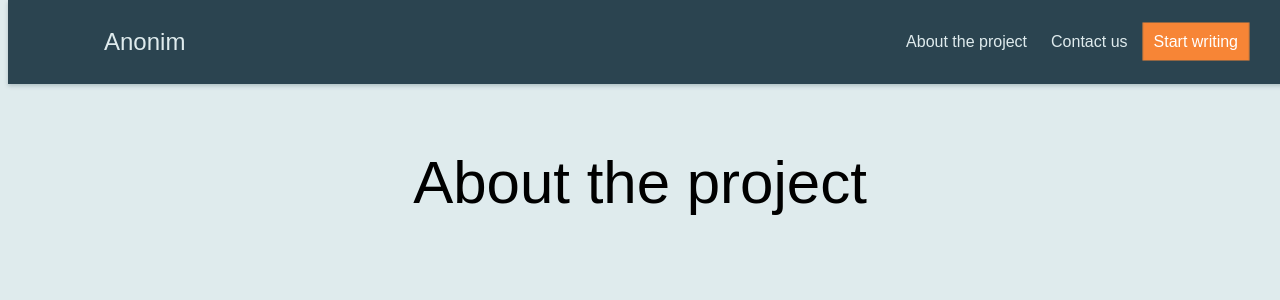
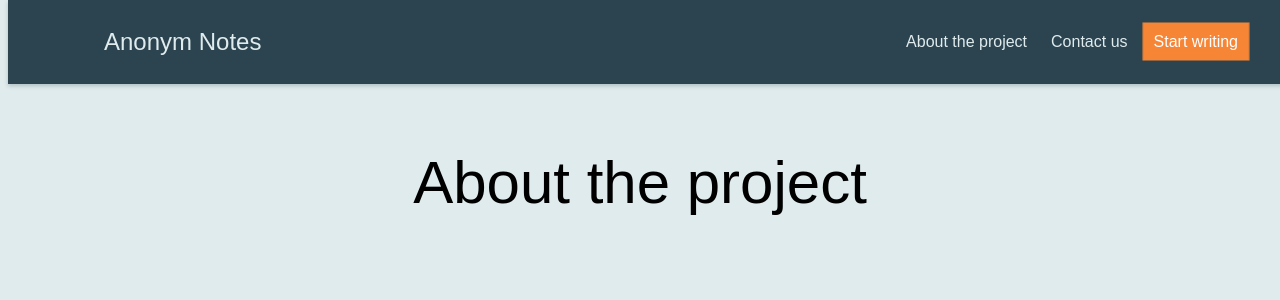
Before and after one commit to meerbex/anonim, a PHP site: page /about.php in a window 1280 px wide. Shown: the top 300 px of the page. Run offline with PHP 8.4, Linux system fonts and the light colour scheme; some libraries are stand-ins or nearby versions.

Commit message:
anonym was added

```diff
--- a/header.php
+++ b/header.php
@@ -12,7 +12,7 @@
   <body>
   <header class="o-box c-site-header">
   <nav class="o-max-width c-site-nav">
-    <a class="c-site-nav__link c-site-nav__wordmark" href="/">Anonim </a>
+    <a class="c-site-nav__link c-site-nav__wordmark" href="/">Anonym Notes </a>
     <ul class="u-no-margin u-no-padding c-site-nav__list">
       <li class="c-site-nav__item"><a class="c-site-nav__link" href="about.php">About the project</a></li>
       <li class="c-site-nav__item"><a class="c-site-nav__link" href="contact.php">Contact us</a></li>
```
